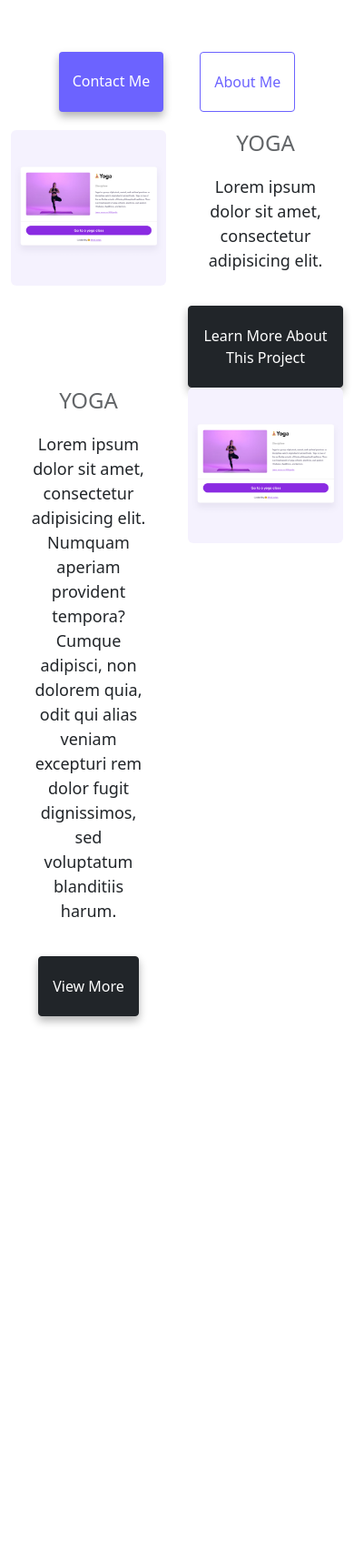
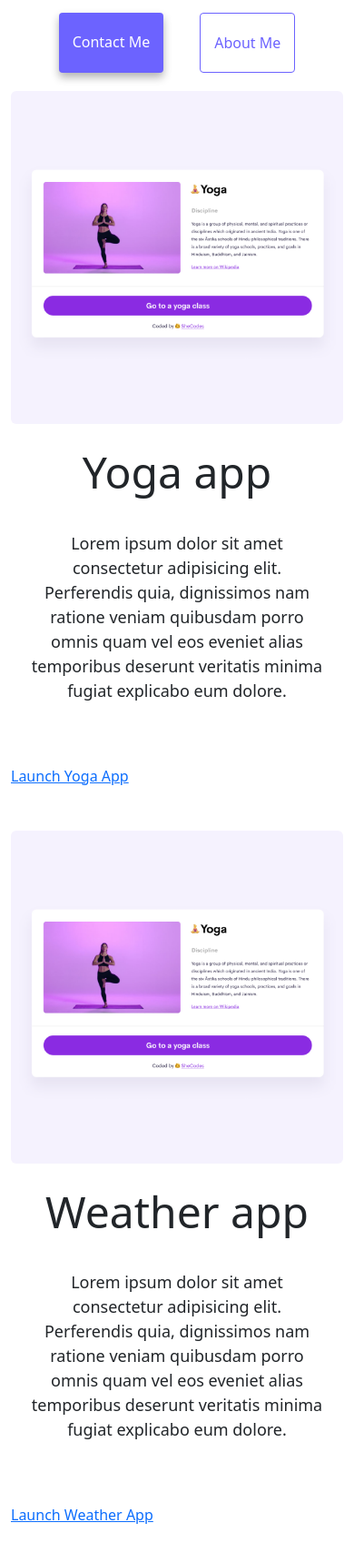
Before and after one commit to twahidcode/master_tw_portfolio, a plain HTML site: page index.html in a window 390 px wide. Shown: the part 293-2000 px from the top of the page at 91% size. Before the commit the page ends 1470 px from the top, so only its background shows below. Drawn offline with nearby package versions, Linux system fonts and the light colour scheme.

Commit message:
mobile_friendly_layout

```diff
--- a/index.html
+++ b/index.html
@@ -55,38 +55,108 @@
     <h1>Tasnia</h1>
     <h3>🇬🇧 Flag Front-end developer, based in London</h3>
     <div class="navigation-links">
-      <a href="about.html#contact" class="contact-link">Contact me</a>
-      <a href="about.html" class="about-link">About me</a>
+      <a href="about.html#contact" class="contact-link" title="contact">Contact me</a>
+      <a href="about.html" class="about-link" title="About Tasnia">About me</a>
     </div>
 
-    <div class="projects">
-      <div class="container text-center">
-        <div class="row row-cols-2">
-          <div class="col">
-            <img src="images/yoga.png" class="img-fluid rounded" alt="Yoga pose" />
+    <div class="container">
+        <div class="row">
+          <div class="col-sm-6">
+              <img src="images/yoga.png" class="img-fluid mb-4 rounded" alt="Yoga pose" />
           </div>
-          <div class="col">
-            <h3>YOGA</h3>
-            <p class="yoga-details">
-              Lorem ipsum dolor sit amet, consectetur adipisicing elit.
+          <div class="col-sm-6">
+            <h2 class="mb-3">Yoga app</h2>
+            <p>
+              Lorem ipsum dolor sit amet consectetur adipisicing elit. Perferendis
+              quia, dignissimos nam ratione veniam quibusdam porro omnis quam vel
+              eos eveniet alias temporibus deserunt veritatis minima fugiat
+              explicabo eum dolore.
             </p>
-            <button type="button" class="btn btn-dark links">Learn more about this project</button>
+            <div class="mt-5">
+              <a href="#" class="primary-link project-link" title="Yoga project"
+                >Launch Yoga App</a
+              >
+            </div>
           </div>
-          <div class="col">
-            <h3>YOGA</h3>
-            <p class="yoga-details">
-              Lorem ipsum dolor sit amet, consectetur adipisicing elit. Numquam
-              aperiam provident tempora? Cumque adipisci, non dolorem quia, odit
-              qui alias veniam excepturi rem dolor fugit dignissimos, sed
-              voluptatum blanditiis harum.
+        </div>
+        <div class="row mt-5">
+          <div class="col-sm-6">
+              <img src="images/yoga.png" class="img-fluid mb-4 rounded" alt="Yoga pose" />
+          </div>
+
+          <div class="col-sm-6">
+            <h2 class="mb-3">Weather app</h2>
+            <p>
+              Lorem ipsum dolor sit amet consectetur adipisicing elit. Perferendis
+              quia, dignissimos nam ratione veniam quibusdam porro omnis quam vel
+              eos eveniet alias temporibus deserunt veritatis minima fugiat
+              explicabo eum dolore.
             </p>
-            <button type="button" class="btn btn-dark links">View More</button>
+            <div class="mt-5">
+              <a
+                href="#"
+                class="primary-link project-link"
+                title="Weather project"
+                >Launch Weather App</a
+              >
+            </div>
           </div>
-          <div class="col">
-            <img src="images/yoga.png" class="img-fluid rounded" />
+
+        </div>
+        <div class="row mt-5">
+          <div class="col-sm-6">
+              <img src="images/yoga.png" class="img-fluid mb-4 rounded" alt="Yoga pose" />
+          </div>
+          <div class="col-sm-6">
+            <h2 class="mb-3">Judy's Tea</h2>
+            <p>
+              Lorem ipsum dolor sit amet consectetur adipisicing elit. Perferendis
+              quia, dignissimos nam ratione veniam quibusdam porro omnis quam vel
+              eos eveniet alias temporibus deserunt veritatis minima fugiat
+              explicabo eum dolore.
+            </p>
+            <div class="mt-5">
+              <a
+                href="#"
+                class="primary-link project-link"
+                title="Weather project"
+                >Go to the Judy Tea's website</a
+              >
+            </div>
           </div>
         </div>
       </div>
-    </div>
+
+
+
+
+
+
+
+
+
+
+
+
+
+
+
+
+
+
+
+
+
+
+
+
+
+
+
+
+
+
+
+
   </body>
 </html>
--- a/style.css
+++ b/style.css
@@ -18,6 +18,17 @@
 
   h1 {
     font-size: 96px;
+  }
+
+  @media (max-width: 900px) {
+    h1 {
+      font-size: 48px;
+      line-height: 1.5;
+    }
+
+    h2 {
+      font-size: 33px;
+    }
   }
 
   h2 {
```
Also changed, not shown: about.html (+4 -4 lines).
